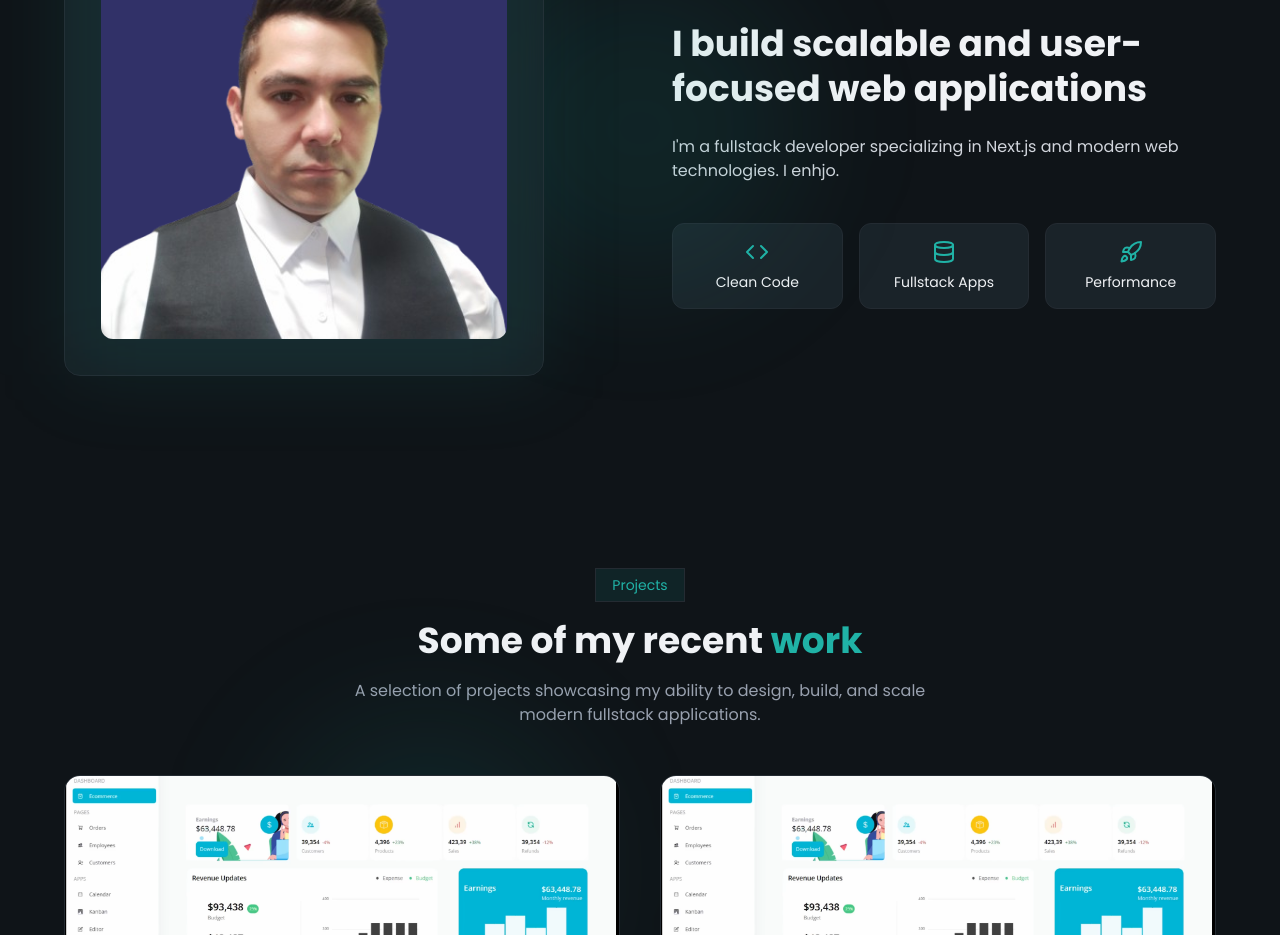
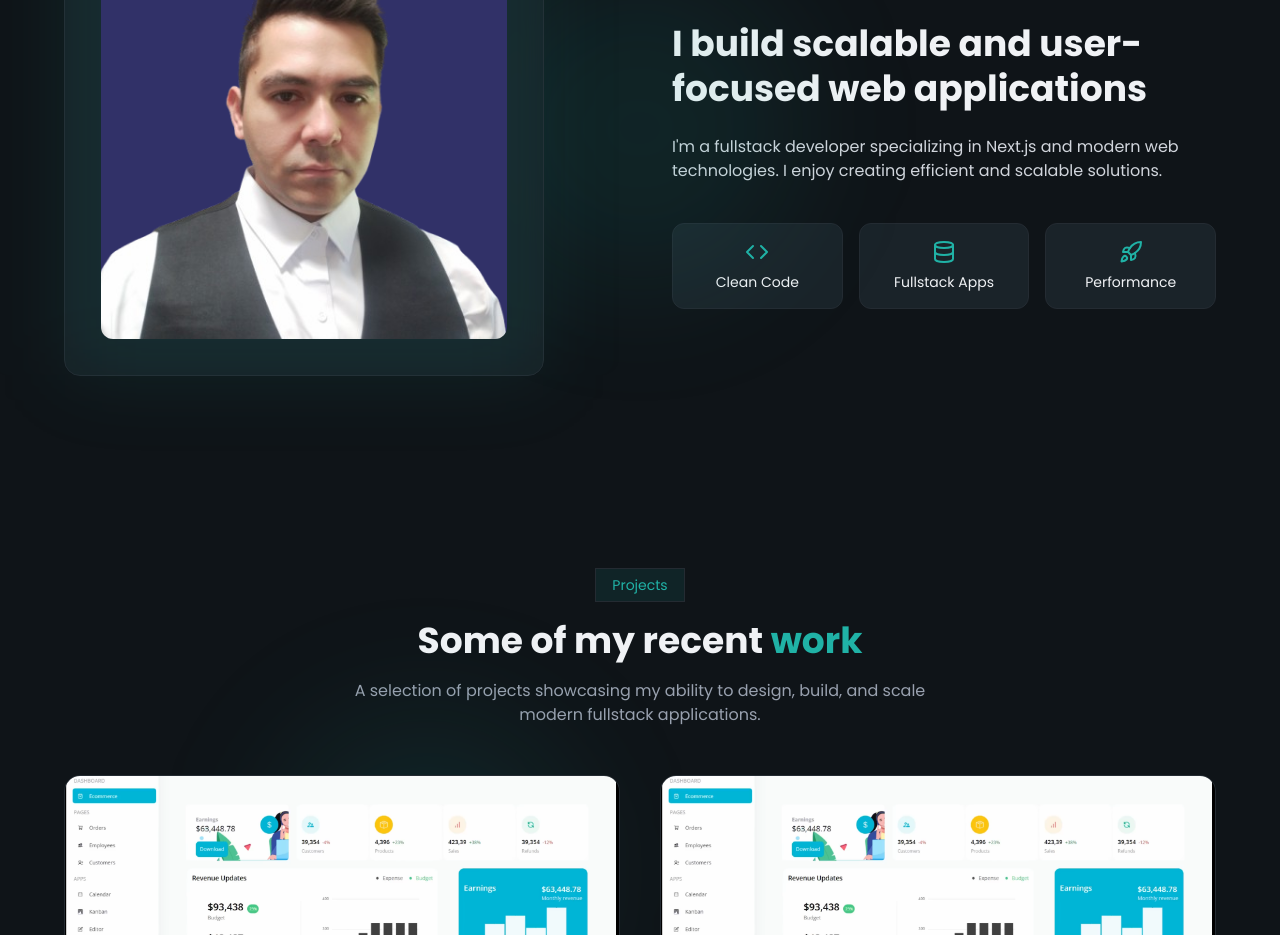
Before and after one commit to Maylon-tech/Modern_SPA-Port-2026, a Next.js app: page / in a window 1280 px wide. Shown: the part 1000-1935 px from the top of the page. Built offline with nearby package versions, Linux system fonts and the light colour scheme.

Commit message:
reviwing the code and commit

```diff
--- a/src/sections/About.tsx
+++ b/src/sections/About.tsx
@@ -18,7 +18,7 @@ const About = () => {
                         <Image
                             fill
                             src="/images/about1.png"
-                            alt="about"
+                            alt="about me"
                             className="z-10 object-cover rounded-xl"
                         />
                     </div>
@@ -36,7 +36,7 @@ const About = () => {
                 </h2>
 
                 <p className="text-gray-300 max-w-xl">
-                    I&apos;m a fullstack developer specializing in Next.js and modern web technologies. I enhjo.
+                    I&apos;m a fullstack developer specializing in Next.js and modern web technologies. I enjoy creating efficient and scalable solutions.
                 </p>
 
                 <div className="grid grid-cols-1 sm:grid-cols-3 gap-4 pt-4">
--- a/src/sections/Hero.tsx
+++ b/src/sections/Hero.tsx
@@ -68,7 +68,7 @@ const Hero = () => {
             <Image
               fill
               src="/images/profile.png"
-              alt="profile"
+              alt="profile image"
               className="z-10 object-cover rounded-full"
             />
           </div>
```
Also changed, not shown: src/sections/Contact.tsx (+4 -4 lines).
